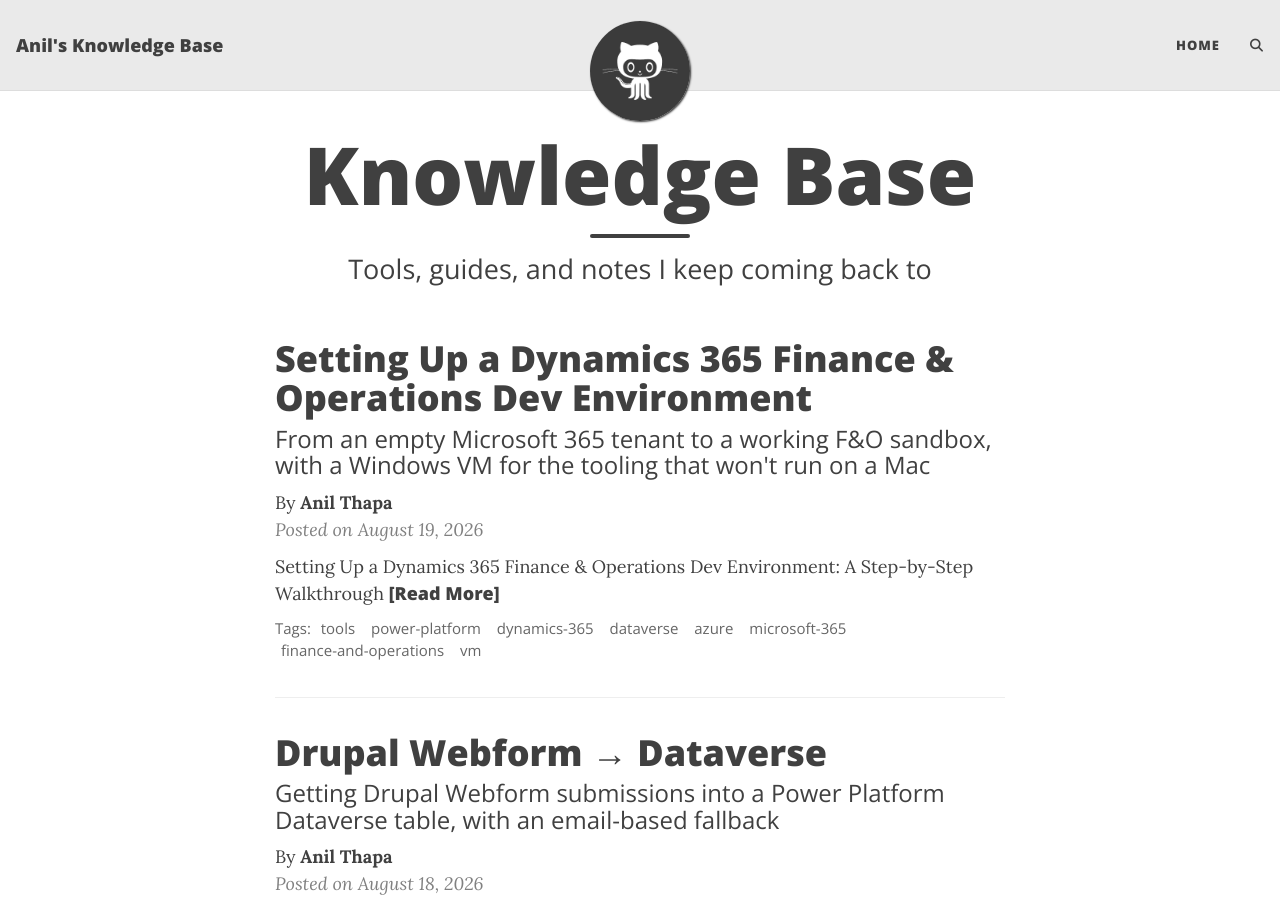
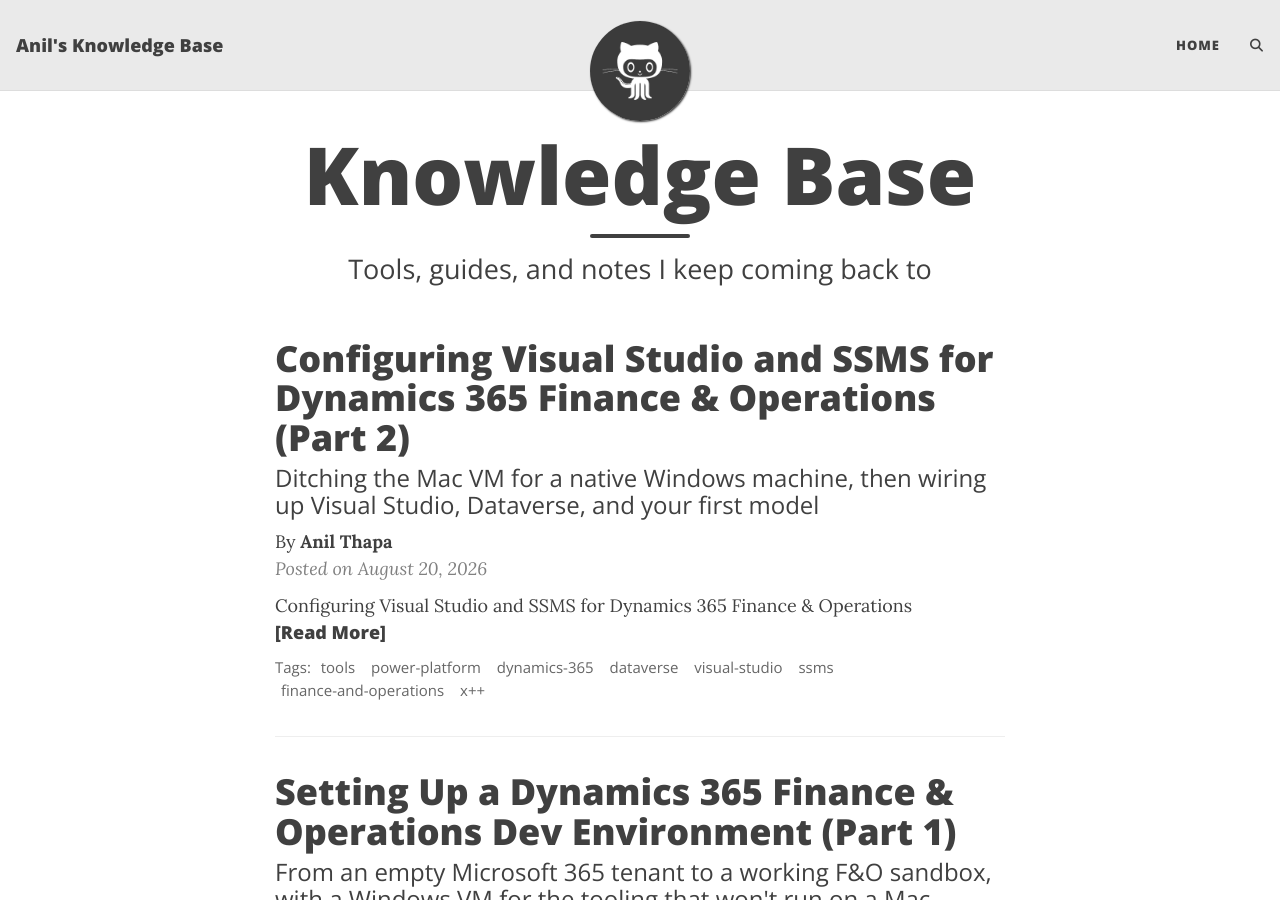
Before and after one commit to athapa07/knowledge-base.github.io, a Jekyll site: the page built from index.html, in a window 1280 px wide and 900 px high. Built offline with Jekyll 4.4.1, drawn with Linux system fonts in a browser that asks for light colours; the list of posts is cut into pages by our own code; comment, search, counter and statistics services are not loaded; some of the changed lines change nothing that is shown.

Commit message:
Configuring Visual Studio and SSMS for Dynamics 365 Finance & Operations

````diff
--- a/_posts/2026-08-19-setting-up-dynamics-365-f-&-o.md
+++ b/_posts/2026-08-19-setting-up-dynamics-365-f-&-o.md
@@ -1,6 +1,6 @@
 ---
 layout: post
-title: Setting Up a Dynamics 365 Finance & Operations Dev Environment
+title: Setting Up a Dynamics 365 Finance & Operations Dev Environment (Part 1)
 subtitle: From an empty Microsoft 365 tenant to a working F&O sandbox, with a Windows VM for the tooling that won't run on a Mac
 tags: [tools, power-platform, dynamics-365, dataverse, azure, microsoft-365, finance-and-operations, vm]
 author: Anil Thapa
--- /dev/null
+++ b/_posts/2026-08-20-setting-up-dynamics-sandbox-on-windows.md
@@ -0,0 +1,133 @@
+---
+layout: post
+title: Configuring Visual Studio and SSMS for Dynamics 365 Finance & Operations (Part 2)
+subtitle: Ditching the Mac VM for a native Windows machine, then wiring up Visual Studio, Dataverse, and your first model
+tags: [tools, power-platform, dynamics-365, dataverse, visual-studio, ssms, finance-and-operations, x++]
+author: Anil Thapa
+---
+
+# Configuring Visual Studio and SSMS for Dynamics 365 Finance & Operations
+
+In the [previous post](https://athapa07.github.io/knowledge-base.github.io/2026-08-19-setting-up-dynamics-365-f-&-o/), I walked through provisioning a Dynamics 365 Finance and Operations sandbox — tenant, licensing, Azure credit, and a Power Platform environment. The next step is getting the actual development tooling connected to that environment: Visual Studio, SQL Server Management Studio, and your first F&O model.
+
+Virtualizing Windows 11 on a Mac turned out to be more trouble than it was worth — enough app-access issues that I dropped the VM approach entirely and moved to a native Windows machine instead. If you're on Apple Silicon and hitting similar walls with UTM or another hypervisor, this is the easier path.
+
+## A Note on Virtualization
+
+Running Windows 11 in a VM on Mac (via UTM or similar) works in principle, but in practice it caused enough app-access problems — driver issues, performance, tooling that just wouldn't cooperate — that it wasn't worth pursuing further. If you have access to a physical Windows machine, use it. It'll save you hours of troubleshooting.
+
+## Installing the Tools
+
+On the Windows machine, install:
+
+- **SQL Server Management Studio (SSMS)**
+- **Visual Studio Professional 2022**
+
+When installing Visual Studio, be deliberate about the workload and components you select:
+
+- Enable the **.NET desktop development** workload
+- Make sure **Entity Framework 6 tools**, the **Modeling SDK**, and the **DGML editor** are included
+- Sign in with your Microsoft account
+- Install the **Reporting Services** and **Power Platform Tools** extensions
+
+## Configuring Power Platform Tools
+
+Once the extensions are installed, go to **Tools → Options** and search for **Power Platform Tools**. Turn on the following:
+
+- Filter out plugin assemblies from Microsoft
+- Display detailed log data
+- Capture detailed Dataverse communications log
+- Skip discovery when connecting to Dataverse
+- Download logs for operations when using a Unified environment
+- Enable auto setup for Dynamics 365 when using a Unified environment
+
+These settings make troubleshooting much easier later — the detailed logging in particular is worth having on from the start rather than turning it on after something breaks.
+
+## Connecting to the Sandbox
+
+With the extension configured, connect Visual Studio to your Dataverse sandbox:
+
+1. **Tools → Connect to Dataverse** — this opens a new connection window
+2. Set **Deployment Type** to **Office 365**
+3. Check **Display list of available organizations**
+4. The organization URL is often picked up automatically. If it isn't, grab it manually from the Power Platform Admin Center
+5. Select your sandbox Dataverse environment — this should happen automatically, but confirm it if you're prompted
+6. For the solution, don't leave the default selected — choose the one created for you (it'll have an auto-generated name like `Cr7f2222`)
+7. Give it a few minutes. Once connected, all your tables will be listed
+
+### If something goes wrong
+
+Check **View → Output** to see what's actually happening. If components are missing, install them, and run **Tools → Download Dynamics 365 FinOps assets**.
+
+This step can take a while — it's pulling down a large volume of reference data. To confirm it's actually progressing, check:
+
+```
+C:\Users\<username>\AppData\Local\Microsoft\Dynamics365\<version>\
+```
+
+Look at the combined properties for that folder — once complete, it should total around **24 GB**.
+
+## Setting Up Metadata
+
+With the local connection sorted, configure your metadata paths:
+
+**Extensions → Dynamics 365 → Configure Metadata**
+
+- Update the description
+- Point to a folder for your own custom metadata (this can be any folder you choose)
+- Point to the folder for reference metadata — typically:
+  ```
+  C:\Users\<username>\AppData\Local\Microsoft\Dynamics365\<version>\PackagesLocalDirectory
+  ```
+
+## Creating Your First Model and Package
+
+Now you're ready to create a working model:
+
+**Extensions → Dynamics 365 → Model Management → Create Model**
+
+Fill in the parameters, for example:
+
+- **Model name:** `ppac`
+- **Model publisher:** your name
+- **Description:** a short summary of the model's purpose
+
+From there, create a new package and select it as a **reference package**. The three most commonly referenced packages are:
+
+- **Application Foundation**
+- **Application Platform**
+- **Application Suite**
+
+Verify everything on the summary screen before confirming.
+
+### Verifying the Project
+
+Once creation finishes, you'll be prompted to confirm the project name and location. Double-check:
+
+- The **custom metadata folder** you defined during project creation
+- The **Git repo folder** defined during model creation
+
+Then, in **Solution Explorer**:
+
+- Right-click the project and **Build**
+- Run **Synchronize** on your project
+- **Deploy** the model for the project
+
+## Connecting to the Database Directly
+
+For direct SQL access against your F&O environment:
+
+1. Go to **Tools → SQL Credentials for Dynamics 365 FinOps**
+2. Select your solution and request access
+3. Temporary credentials are generated, valid for **1 day**
+4. Open **SQL Server Management Studio**, sign in with your Microsoft account, and enter the provided credentials
+
+From there, you can query the underlying tables directly — useful for debugging data issues without going through the application layer.
+
+---
+
+## Wrap-up
+
+At this point you've got a fully connected local development setup: Visual Studio talking to your Dataverse sandbox, a working model and package structure, and direct SQL access for when you need to look under the hood. The heaviest part of this stage is the initial FinOps asset download — once that 24 GB of reference metadata is in place, everything else moves quickly.
+
+Next up: building out custom extensions against the `Application Suite` reference package.
````
